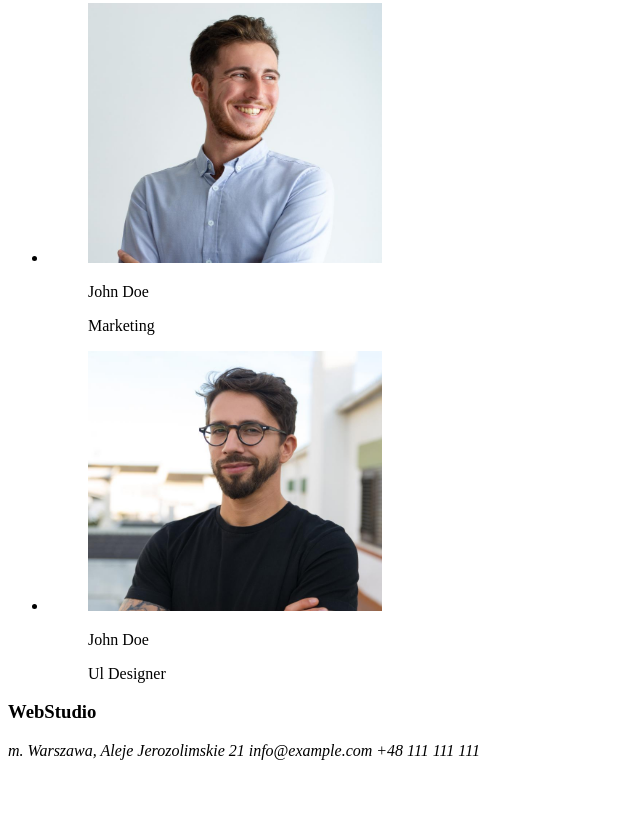
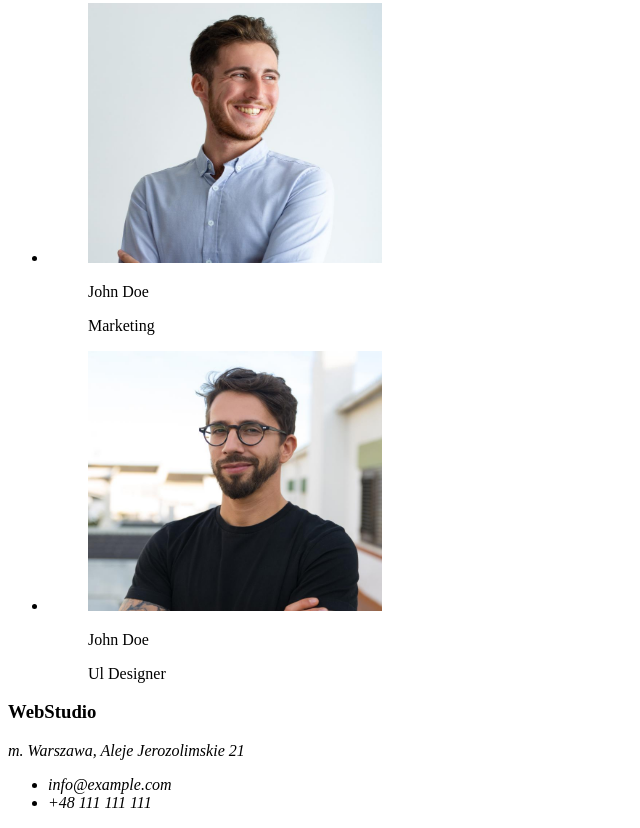
Before and after one commit to LechUlman/goit-markup-hw-01, a plain HTML site: page index.html in a window 1280 px wide. Shown: the part 2258-3086 px from the top of the page, without its empty margins (0-640 px from the left). Before the commit the page ends 3026 px from the top, so only its background shows below. Drawn offline with Linux system fonts and the light colour scheme.

Commit message:
mentor's update

```diff
--- a/index.html
+++ b/index.html
@@ -144,7 +144,11 @@
     <footer>
       <h3>WebStudio</h3>
       <address>
-        m. Warszawa, Aleje Jerozolimskie 21 info@example.com +48 111 111 111
+        m. Warszawa, Aleje Jerozolimskie 21
+        <ul>
+          <li>info@example.com</li>
+          <li>+48 111 111 111</li>
+        </ul>
       </address>
     </footer>
   </body>
```
